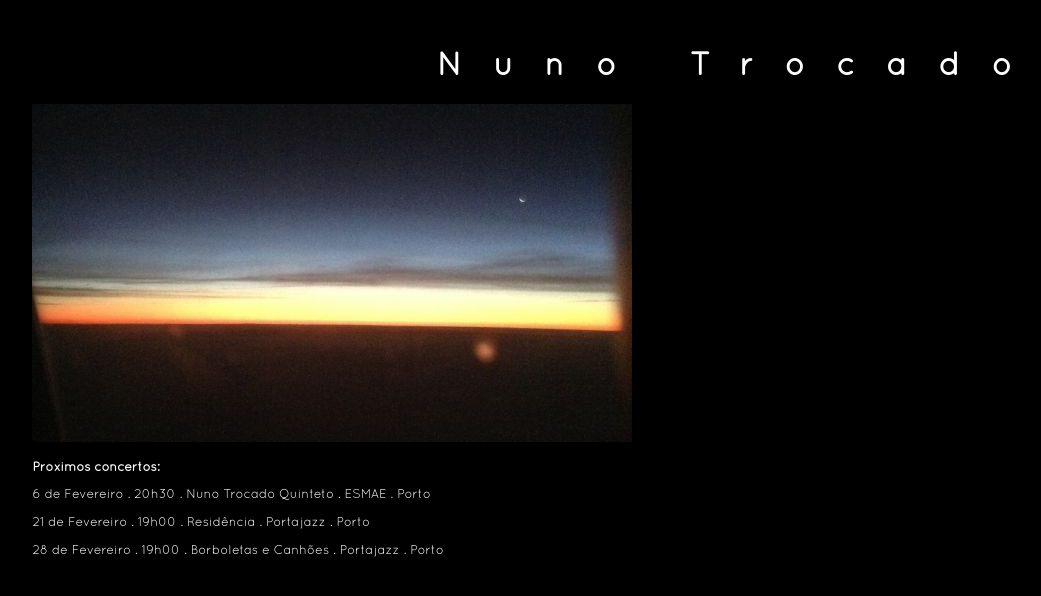
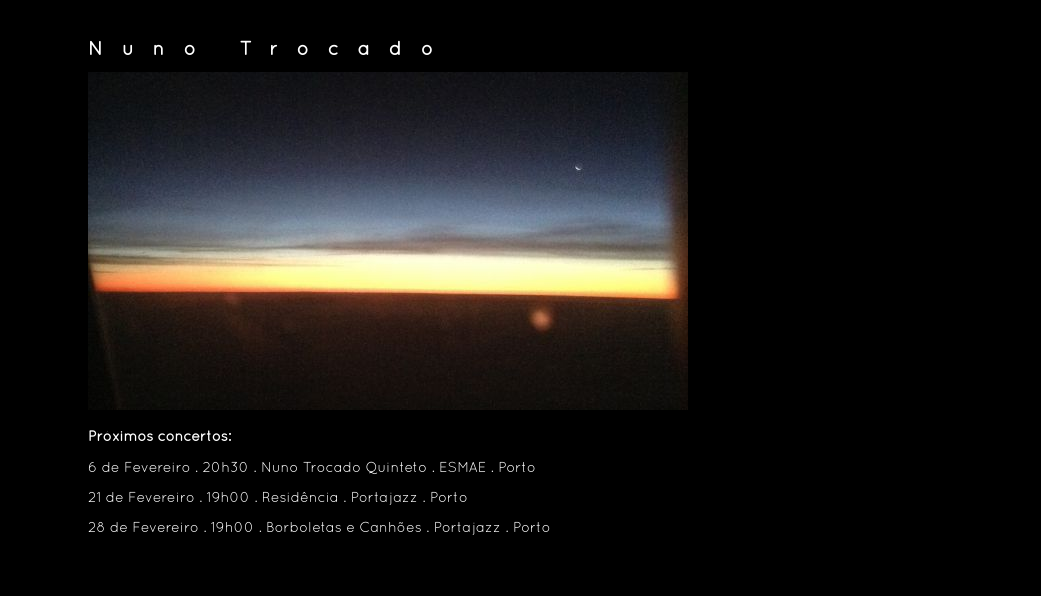
Before and after one commit to ntrocado/ntrocado.github.io, a Jekyll site: the page built from index.html, in a window 1280 px wide. Shown: the top 596 px of the page, without its empty margins (102-1143 px from the left). Built offline with Jekyll 4.4.1, drawn with Linux system fonts in a browser that asks for light colours.

Commit message:
Update main.css

```diff
--- a/css/main.css
+++ b/css/main.css
@@ -10,7 +10,7 @@ body {
         padding: 1em;
 	margin-left: auto;
 	margin-right: auto;
-	width: 80%;
+	max-width: 900px;
 }
 @font-face {
     font-family: 'quicksandregular';
@@ -30,10 +30,10 @@ h1, h2, h3, p {
 h1 {
 	font-family: quicksandregular, Georgia, sans-serif;
 	letter-spacing: 1em;
-	text-align: right;
+	font-size: 1.2em;
 }
 h3, p {
-	font-size: 0.8em;
+	font-size: 0.9em;
 }
 h3 {
 	font-weight: bold;
```
